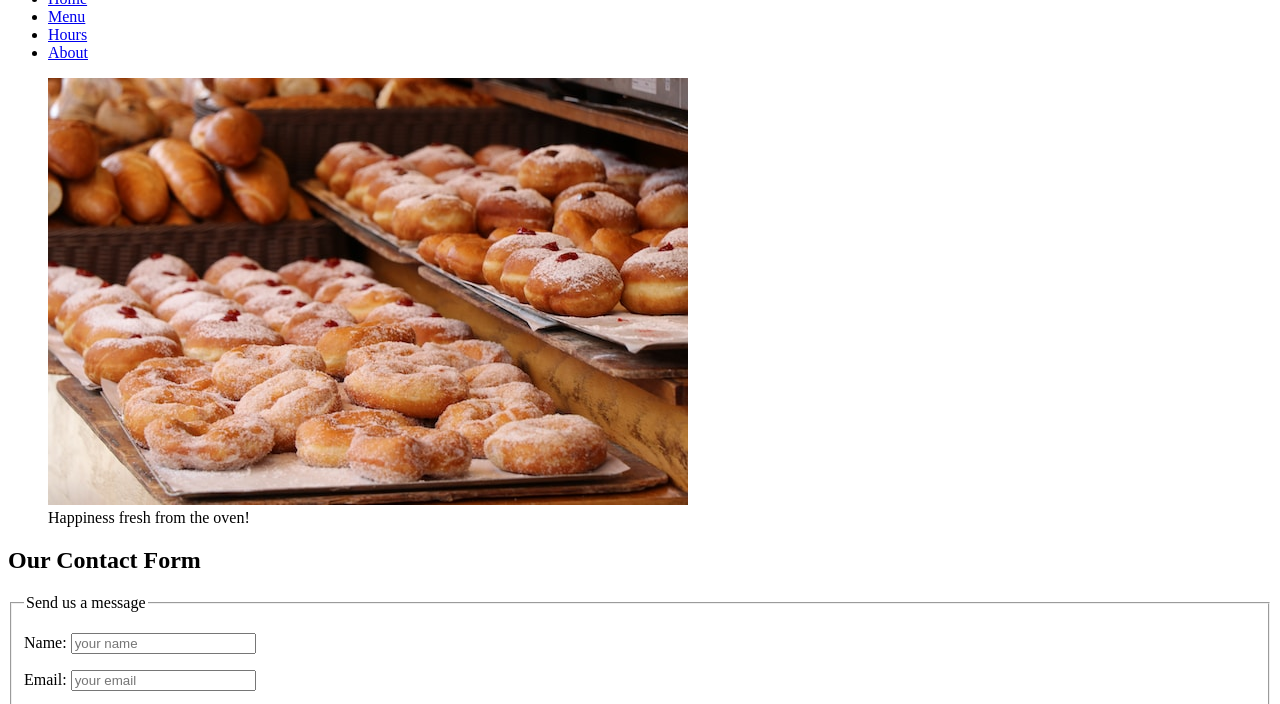
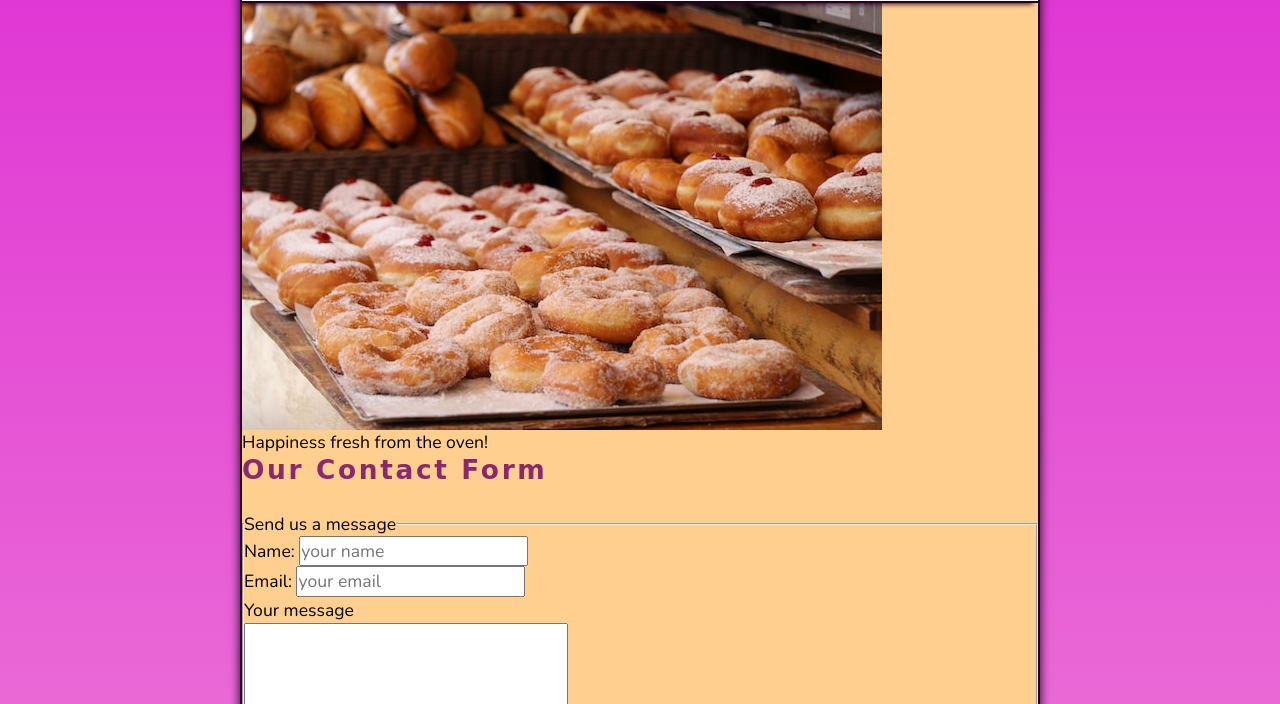
Before and after one commit to ricardobvicentini/donut-shop-project, a plain HTML site: page contact.html in a window 1280 px wide. Shown: the part 90-794 px from the top of the page. Drawn offline with nearby package versions, Linux system fonts and the light colour scheme; a web font is replaced by a local one.

Commit message:
Insert style.css to all

```diff
--- a/contact.html
+++ b/contact.html
@@ -7,13 +7,14 @@
     <meta name="viewport" content="width=device-width, initial-scale=1.0">
     <title>Contact Us</title>
     <link rel="shortcut icon" href="imagens/favicon.ico" type="image/x-icon">
+    <link rel="stylesheet" href="estilos/style.css">
 </head>
 
 <body>
     <header class="header">
         <h1 class="header__h1">Contact Us</h1>
         <nav class="header__nav">
-            <ul>
+            <ul class="header__ul">
                 <li><a href="index.html">Home</a></li>
                 <li><a href="/#menu">Menu</a></li>
                 <li><a href="hours.html">Hours</a></li>
```
Also changed, not shown: about.html (+1 -0 lines), hours.html (+1 -0 lines).
